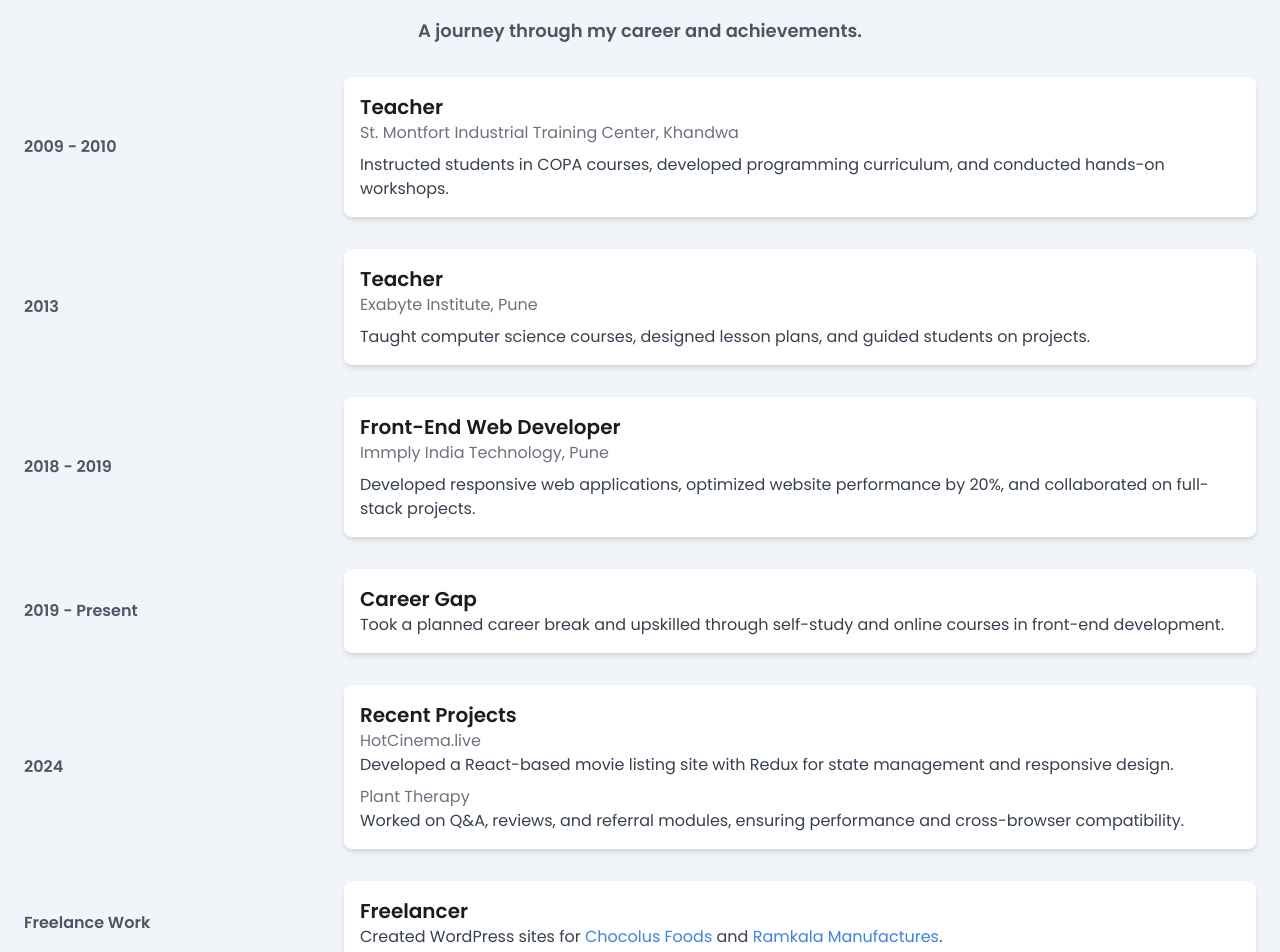
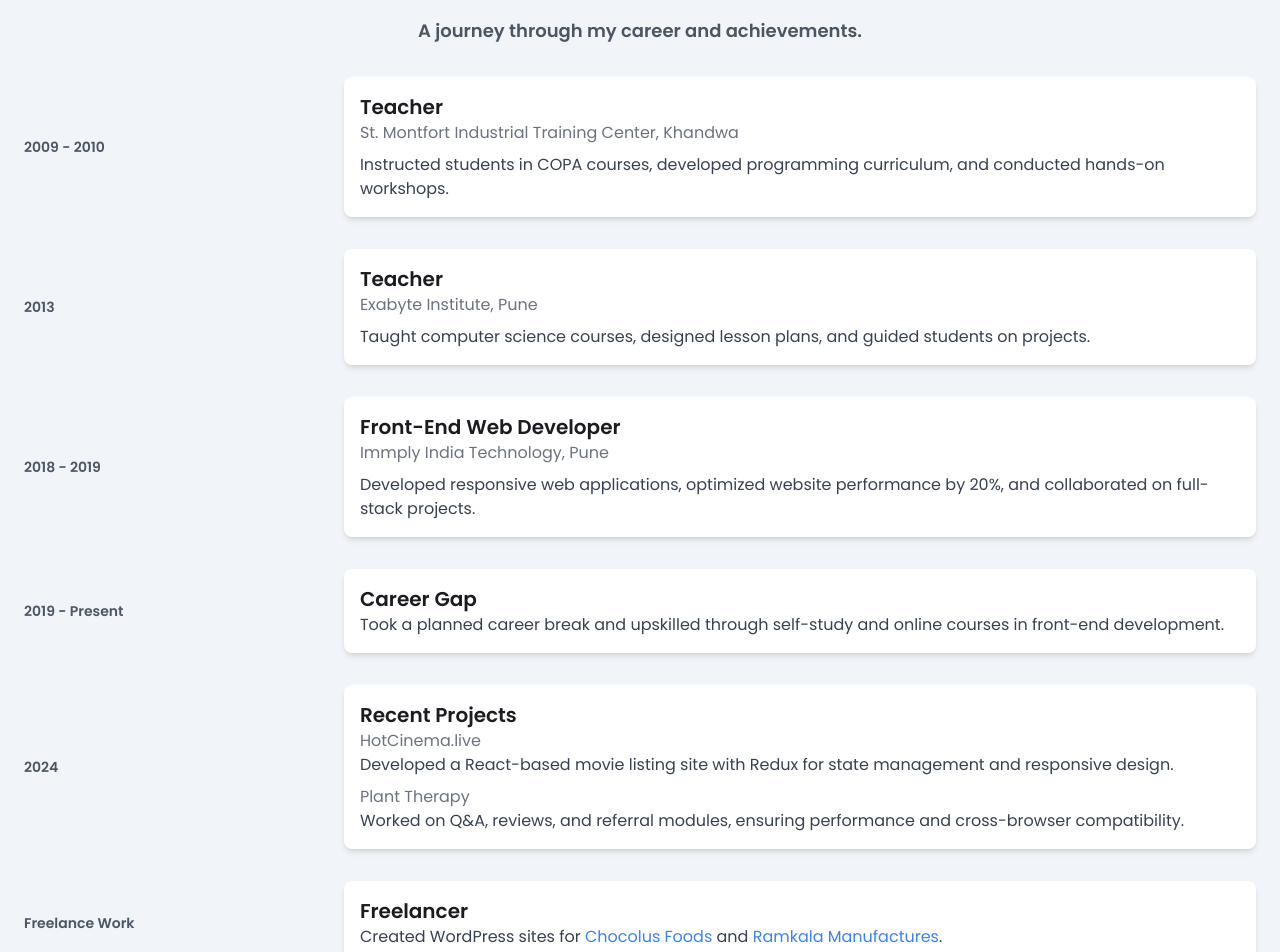
Before and after one commit to swatilodhi/swati_portfolio, a plain HTML site: page index.html in a window 1280 px wide. Shown: the part 1340-2292 px from the top of the page. Drawn offline with Linux system fonts and the light colour scheme.

Commit message:
four commit

```diff
--- a/index.html
+++ b/index.html
@@ -131,7 +131,7 @@
     <div class="space-y-8">
       <!-- St. Montfort Industrial Training Center -->
       <div class="flex flex-col md:flex-row items-start md:items-center gap-4">
-        <div class="w-full md:w-1/4 text-gray-600 text-sm md:text-base font-bold">
+        <div class="w-full md:w-1/4 text-gray-600 text-sm  font-bold">
           2009 - 2010
         </div>
         <div class="w-full md:w-3/4 bg-white shadow-md rounded-lg p-4">
@@ -143,7 +143,7 @@
 
       <!-- Exabyte Institute -->
       <div class="flex flex-col  md:flex-row items-start md:items-center gap-4">
-        <div class="w-full md:w-1/4 text-gray-600  text-sm md:text-base font-bold">
+        <div class="w-full md:w-1/4 text-gray-600  text-sm  font-bold">
           2013
         </div>
         <div class="w-full md:w-3/4 bg-white shadow-md rounded-lg p-4">
@@ -155,7 +155,7 @@
 
       <!-- Immply India Technology -->
       <div class="flex flex-col md:flex-row items-start md:items-center gap-4">
-        <div class="w-full  md:w-1/4  text-gray-600 text-sm md:text-base font-bold bg-amber-400">
+        <div class="w-full  md:w-1/4  text-gray-600 text-sm  font-bold bg-amber-400">
           2018 - 2019
         </div>
         <div class="w-full md:w-3/4 bg-white shadow-md rounded-lg p-4">
@@ -167,7 +167,7 @@
 
       <!-- Career Gap -->
       <div class="flex flex-col md:flex-row items-start md:items-center gap-4">
-        <div class="w-full md:w-1/4 text-gray-600 text-sm md:text-base font-bold">
+        <div class="w-full md:w-1/4 text-gray-600 text-sm  font-bold">
           2019 - Present
         </div>
         <div class="w-full md:w-3/4 bg-white shadow-md rounded-lg p-4">
@@ -178,7 +178,7 @@
 
       <!-- Recent Projects -->
       <div class="flex flex-col md:flex-row items-start md:items-center gap-4">
-        <div class="w-full md:w-1/4 text-gray-600 text-sm md:text-base font-bold">
+        <div class="w-full md:w-1/4 text-gray-600 text-sm  font-bold">
           2024
         </div>
         <div class="w-full md:w-3/4 bg-white shadow-md rounded-lg p-4">
@@ -192,7 +192,7 @@
 
       <!-- Freelance Projects -->
       <div class="flex flex-col md:flex-row items-start md:items-center gap-4">
-        <div class="w-full md:w-1/4 text-gray-600 text-sm md:text-base font-bold">
+        <div class="w-full md:w-1/4 text-gray-600 text-sm  font-bold">
           Freelance Work
         </div>
         <div class="w-full md:w-3/4 bg-white shadow-md rounded-lg p-4">
```
